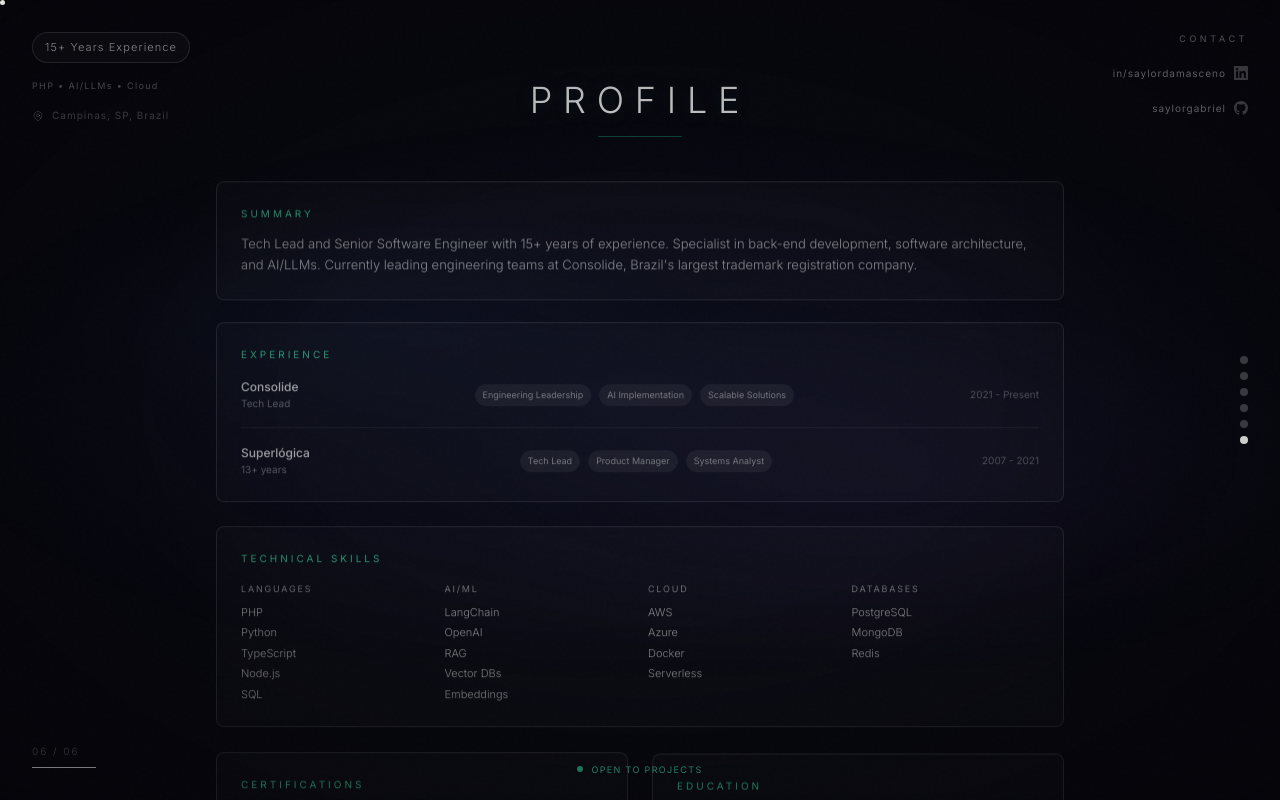
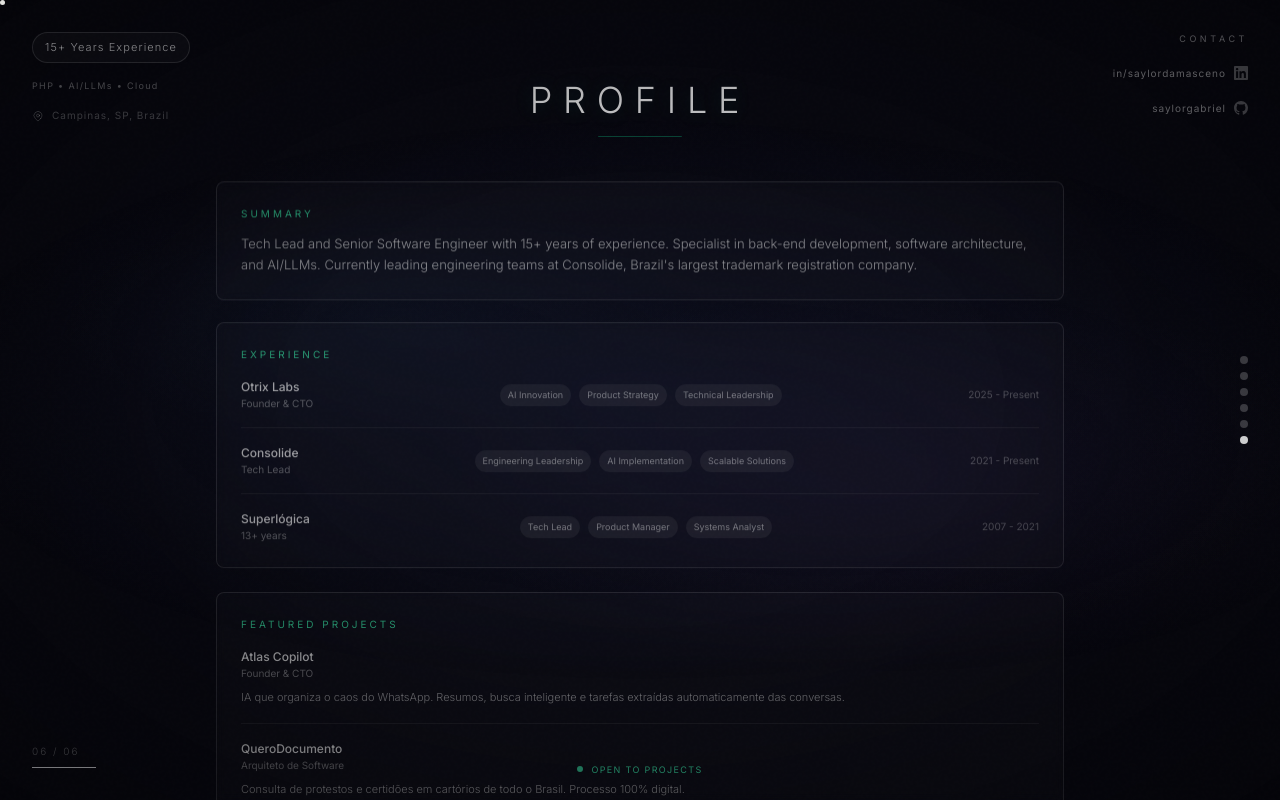
Before and after one commit to saylorgabriel/saylordamasceno, a Next.js app: page / in a window 1280 px wide. Both pictures are taken after a click on the button 1244 px from the left and 440 px from the top of the page. Built offline with nearby package versions, Linux system fonts and the light colour scheme; a web font is replaced by a local one.

Commit message:
Update Otrix Labs

```diff
--- a/src/components/ProfileSection.tsx
+++ b/src/components/ProfileSection.tsx
@@ -6,6 +6,12 @@
   summary: "Tech Lead and Senior Software Engineer with 15+ years of experience. Specialist in back-end development, software architecture, and AI/LLMs. Currently leading engineering teams at Consolide, Brazil's largest trademark registration company.",
 
   experience: [
+    {
+      company: "Otrix Labs",
+      period: "2025 - Present",
+      role: "Founder & CTO",
+      highlights: ["AI Innovation", "Product Strategy", "Technical Leadership"]
+    },
     {
       company: "Consolide",
       period: "2021 - Present",
@@ -17,6 +23,24 @@
       period: "2007 - 2021",
       role: "13+ years",
       highlights: ["Tech Lead", "Product Manager", "Systems Analyst"]
+    }
+  ],
+
+  projects: [
+    {
+      name: "Atlas Copilot",
+      role: "Founder & CTO",
+      description: "IA que organiza o caos do WhatsApp. Resumos, busca inteligente e tarefas extraídas automaticamente das conversas."
+    },
+    {
+      name: "QueroDocumento",
+      role: "Arquiteto de Software",
+      description: "Consulta de protestos e certidões em cartórios de todo o Brasil. Processo 100% digital."
+    },
+    {
+      name: "PollingData",
+      role: "Consultor Técnico",
+      description: "Intelligence dashboard para análise de dados e pesquisas de mercado. Insights estratégicos através de visualizações avançadas."
     }
   ],
 
@@ -176,6 +200,33 @@
           </FloatingCard>
         </div>
 
+        {/* Projects Card */}
+        <div className="mb-6">
+          <FloatingCard index={1.5}>
+            <h2 className="text-[10px] tracking-[0.3em] text-emerald-400/70 uppercase mb-4">Featured Projects</h2>
+            <div className="space-y-4">
+              {profileData.projects.map((project, idx) => (
+                <motion.div
+                  key={idx}
+                  className="flex flex-col gap-2 pb-4 border-b border-white/5 last:border-0 last:pb-0"
+                  whileHover={{ x: 4 }}
+                  transition={{ duration: 0.2 }}
+                >
+                  <div className="flex flex-col md:flex-row md:items-center md:justify-between">
+                    <div>
+                      <h3 className="text-[12px] text-white/60 font-medium">{project.name}</h3>
+                      <p className="text-[10px] text-white/30">{project.role}</p>
+                    </div>
+                  </div>
+                  <p className="text-[11px] text-white/40 font-light leading-relaxed">
+                    {project.description}
+                  </p>
+                </motion.div>
+              ))}
+            </div>
+          </FloatingCard>
+        </div>
+
         {/* Skills Card */}
         <div className="mb-6">
           <FloatingCard index={2}>
@@ -288,6 +339,17 @@
             >
               Atlas
             </motion.a>
+            <span className="text-white/20">•</span>
+            <motion.a
+              href="https://otrixlabs.com.br/"
+              target="_blank"
+              rel="noopener noreferrer"
+              className="text-[10px] tracking-[0.2em] text-white/40 hover:text-emerald-400/70 transition-colors uppercase"
+              whileHover={{ scale: 1.1, y: -2 }}
+              transition={{ duration: 0.2 }}
+            >
+              Otrix Labs
+            </motion.a>
           </div>
         </motion.div>
       </div>
```
